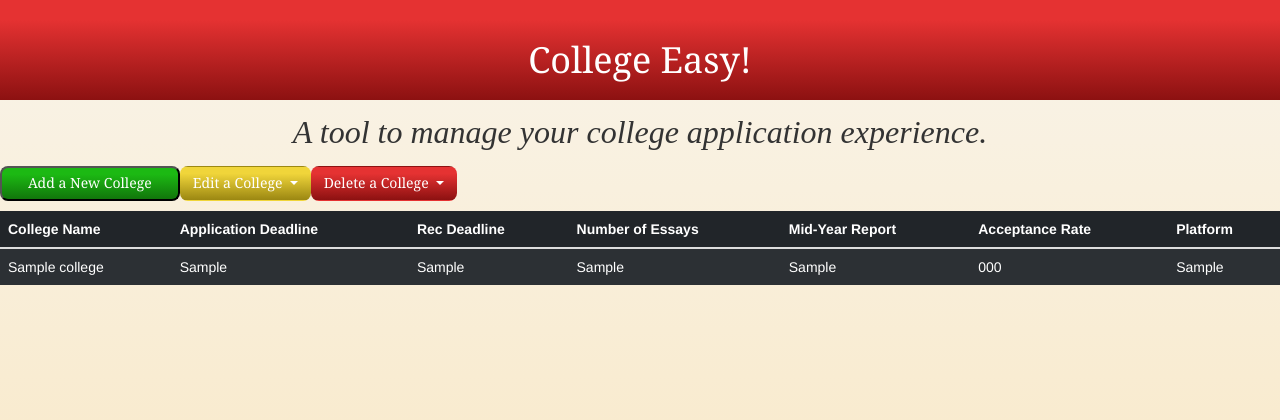
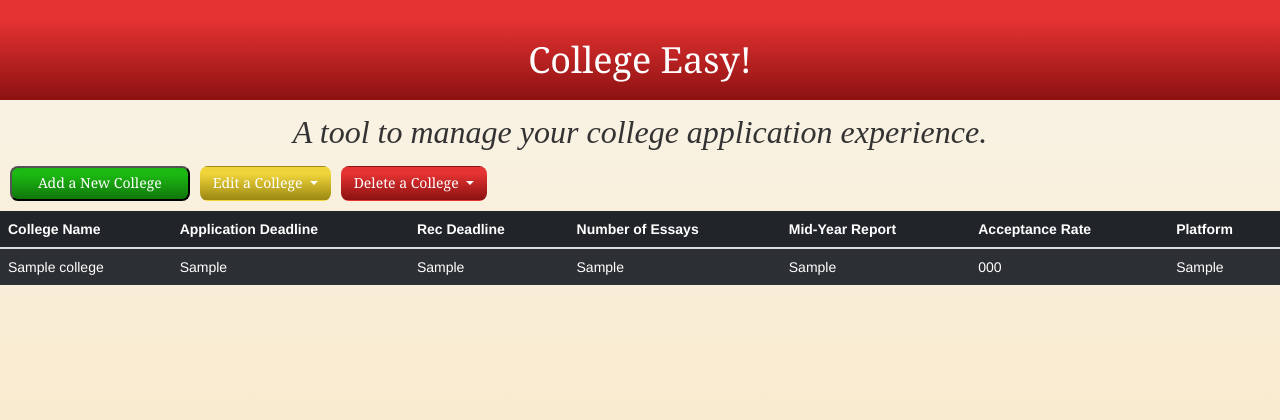
Before and after one commit to borao/college-easy, a Flask app: page / in a window 1280 px wide. Shown: the top 420 px of the page. Run offline with Flask 2, Linux system fonts and the light colour scheme; tables that the repository leaves empty hold one stand-in row (values such as "Sample post"); some libraries are stand-ins or nearby versions.

Commit message:
Pad buttons on index

```diff
--- a/templates/index.html
+++ b/templates/index.html
@@ -57,7 +57,7 @@
 <table>
     <tr>
         <!-- "add college" button -->
-        <td>
+        <td style="padding-left:10px; padding-right: 10px">
             <button style="background: linear-gradient(to bottom, #1CB913 20%, #11760B 100%);
                color:#ffffff; border-radius: 8px; height: 35px">
                 <font face=georgia>
@@ -67,7 +67,7 @@
         </td>
 
         <!-- "edit college" button -->
-        <td>
+        <td style="padding-right: 10px">
             <div class="dropdown">
                 <button class="btn btn-secondary dropdown-toggle" type="button" style="background: linear-gradient(to bottom, #F0D53A 20%, #9B8712 100%);
                 color:#ffffff; border-radius: 8px; height: 35px" id="dropdownMenuButton" data-toggle="dropdown"
```
